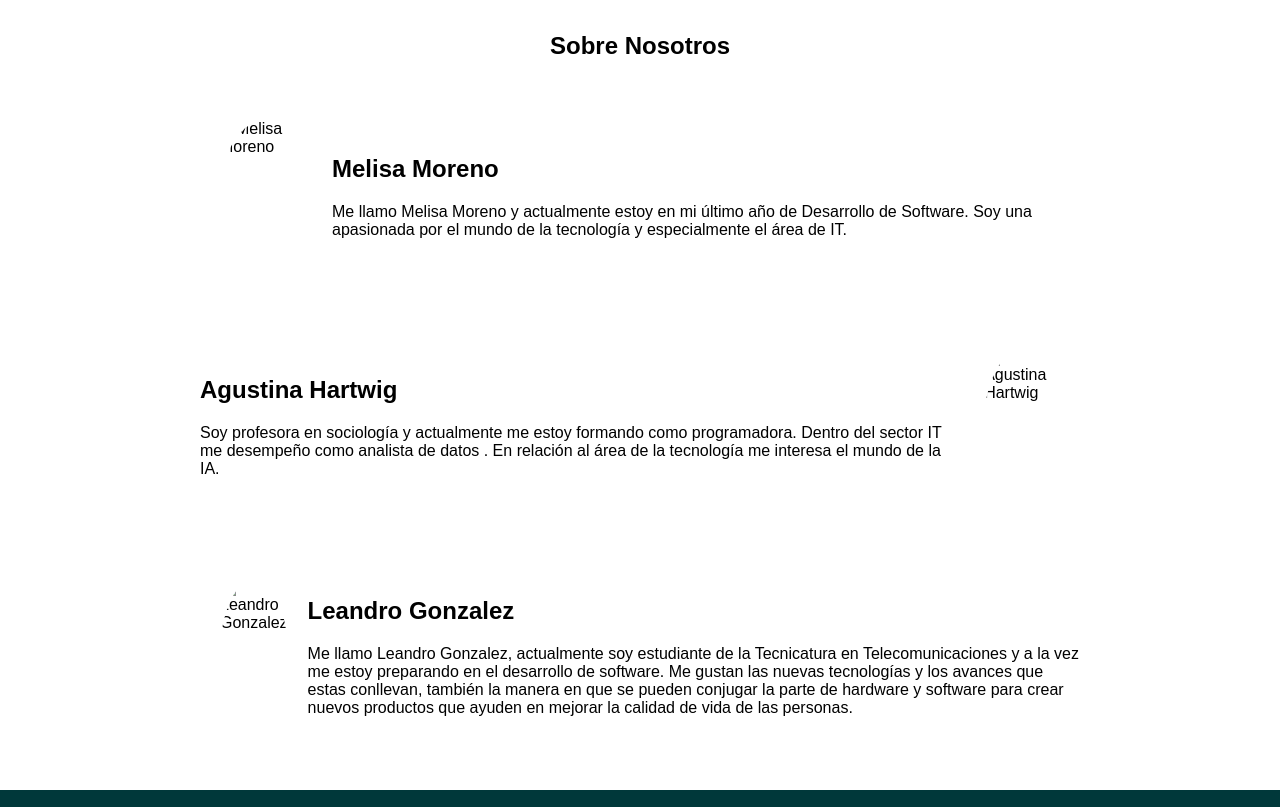
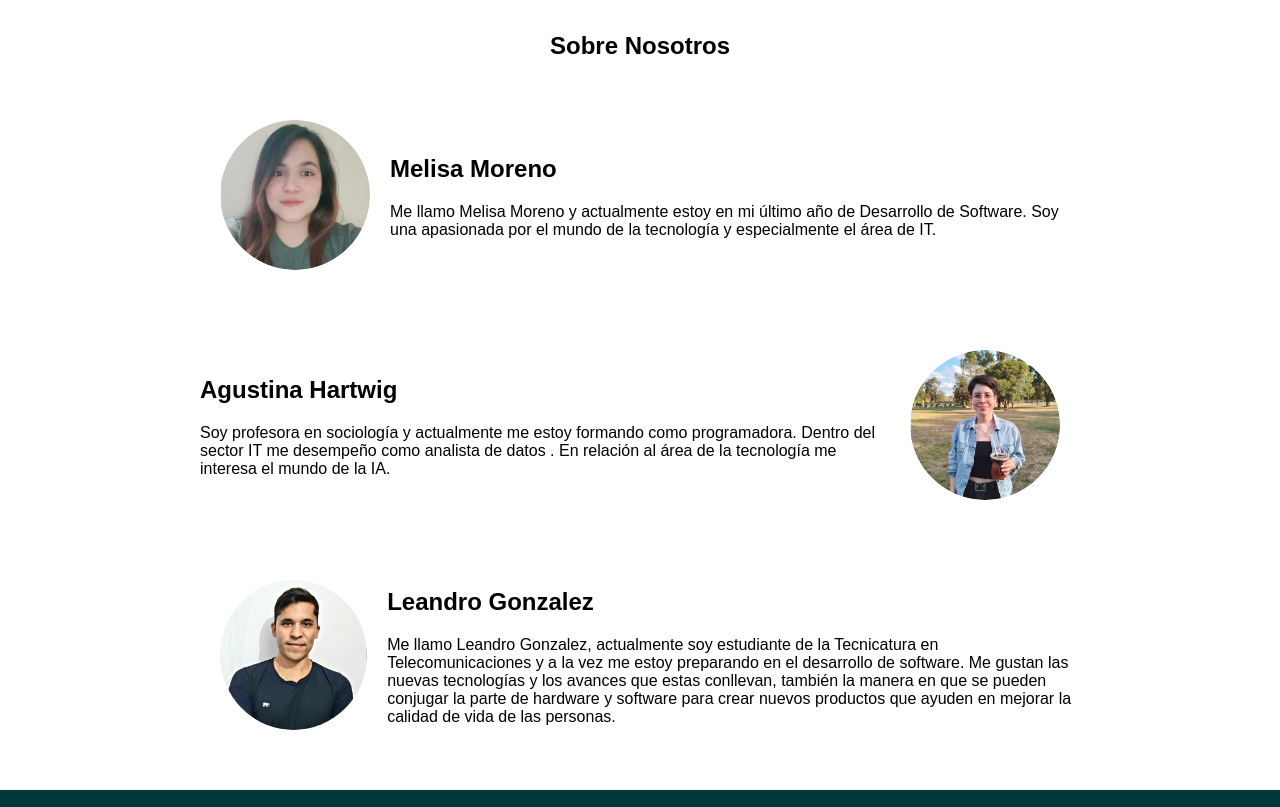
Before and after one commit to meli-morenooo/blog-cac, a plain HTML site: page nosotros.html in a window 1280 px wide. Shown: the part 102-909 px from the top of the page. Drawn offline with Linux system fonts and the light colour scheme; the site is published under a folder, as on GitHub Pages, so addresses that start at the root find nothing.

Commit message:
Update nosotros.html
Ajustes de ruta de imágenes de cada participante

```diff
--- a/nosotros.html
+++ b/nosotros.html
@@ -22,7 +22,7 @@
     <div class="main">
         <h2>Sobre Nosotros</h2>
         <div class="card">
-            <img src="/asset/Melisa.png" alt="Melisa Moreno" class="profile-img">
+            <img src="asset/Melisa.png" alt="Melisa Moreno" class="profile-img">
             <div>
                 <h2>Melisa Moreno</h2>
                 <p>Me llamo Melisa Moreno y actualmente estoy en mi último año de Desarrollo de Software. Soy una apasionada por el mundo de la tecnología y especialmente el área de IT.</p>
@@ -30,7 +30,7 @@
         </div>
 
         <div class="card reverse">
-            <img src="/asset/Agus.png" alt="Agustina Hartwig" class="profile-img">
+            <img src="asset/Agus.png" alt="Agustina Hartwig" class="profile-img">
             <div>
                 <h2>Agustina Hartwig</h2>
                 <p>Soy profesora en sociología y actualmente me estoy formando como programadora. Dentro del sector IT me desempeño como analista de datos . En relación al área de la tecnología me interesa el mundo de la IA.</p>
@@ -38,7 +38,7 @@
         </div>
 
         <div class="card">
-            <img src="/asset/Leandro.png" alt="Leandro Gonzalez" class="profile-img">
+            <img src="asset/Leandro.png" alt="Leandro Gonzalez" class="profile-img">
             <div>
                 <h2>Leandro Gonzalez</h2>
                 <p>Me llamo Leandro Gonzalez, actualmente soy estudiante de la Tecnicatura en Telecomunicaciones y a la vez me estoy preparando en el desarrollo de software. Me gustan las nuevas tecnologías y los avances que estas conllevan, también la manera en que se pueden conjugar la parte de hardware y software para crear nuevos productos que ayuden en mejorar la calidad de vida de las personas.</p>
```
